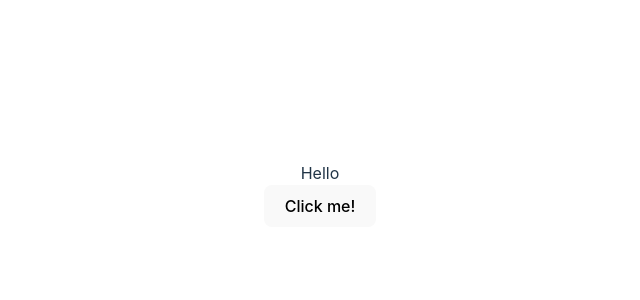
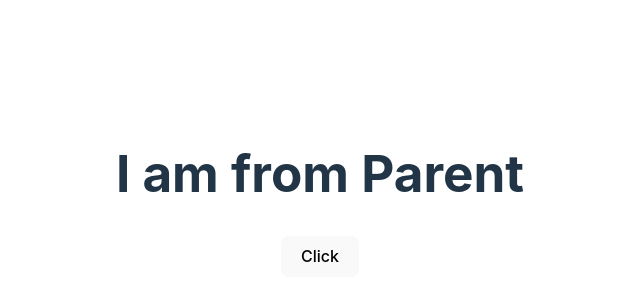
Before and after one commit to uzairahmed2126/Course--react, a React (Vite) app: page / in a window 1280 px wide. Shown: the part 206-506 px from the top of the page, without its empty margins (320-960 px from the left). Built offline with nearby package versions, Linux system fonts and the light colour scheme.

Commit message:
method as props

```diff
--- a/src/App.jsx
+++ b/src/App.jsx
@@ -1,16 +1,17 @@
 import { useState, useRef, useTransition } from "react";
 import "./App.css";
-import Props from "./components/props/Props";
-// import { Jsx, Withoutjsx } from "./components/index";
 import {
+  Props,
+  Jsx,
+  Withoutjsx,
   CounterUsingProps,
   NextImageProps,
   Message,
   Destructuring,
-  BindingEventHandlers
-
+  BindingEventHandlers,
+  SetState,
+  MethodAsPropsParent,
 } from "./components/index";
-import SetState from "./components/setState/SetState";
 function App() {
   let randomNum = Math.floor(Math.random() * 200);
   const [count, setCount] = useState(0);
@@ -24,7 +25,8 @@ function App() {
 
   return (
     <>
-    <BindingEventHandlers/>
+      <MethodAsPropsParent />
+      {/* <BindingEventHandlers/> */}
       {/* <Event/> */}
       {/* <Destructuring firstName={"Uzair"}
       lastName={"Ahmed"} /> */}
--- a/src/components/14.binding event handlers/BindingEventHandlers.jsx
+++ b/src/components/14.binding event handlers/BindingEventHandlers.jsx
@@ -9,7 +9,7 @@ class BindingEventHandlers extends Component {
     };
     // this.handleClick = this.handleClick.bind(this);
   }
-  handleClick(){
+  handleClick=()=>{
     this.setState({
       msg: "Good Bye!",
     });
--- /dev/null
+++ b/src/components/MethodAsPropsChild/Index.jsx
@@ -0,0 +1,12 @@
+import React from "react";
+
+function Index({ changeState,greetHandler }) {
+  return (
+    <>
+      <h1>{changeState}</h1>
+      <button onClick={greetHandler}>Click</button>
+    </>
+  );
+}
+
+export default Index;
--- /dev/null
+++ b/src/components/MethodAsPropsParent/Index.jsx
@@ -0,0 +1,29 @@
+import React, { Component } from "react";
+import MethodAsPropsChild from "../MethodAsPropsChild/Index";
+class MethodAsPropsParent extends Component {
+  constructor(props) {
+    super(props);
+
+    this.state = {
+      parentName: "I am from Parent",
+    };
+    this.handleClick = this.handleClick.bind(this);
+  }
+  handleClick(childName) {
+    this.setState({
+      parentName: `I am from ${childName}`,
+    });
+  }
+  render() {
+    return (
+      <>
+        <MethodAsPropsChild
+          changeState={this.state.parentName}
+          greetHandler={this.handleClick}
+        />
+      </>
+    );
+  }
+}
+
+export default MethodAsPropsParent;
```
Also changed, not shown: src/components/index.js (+7 -1 lines).
